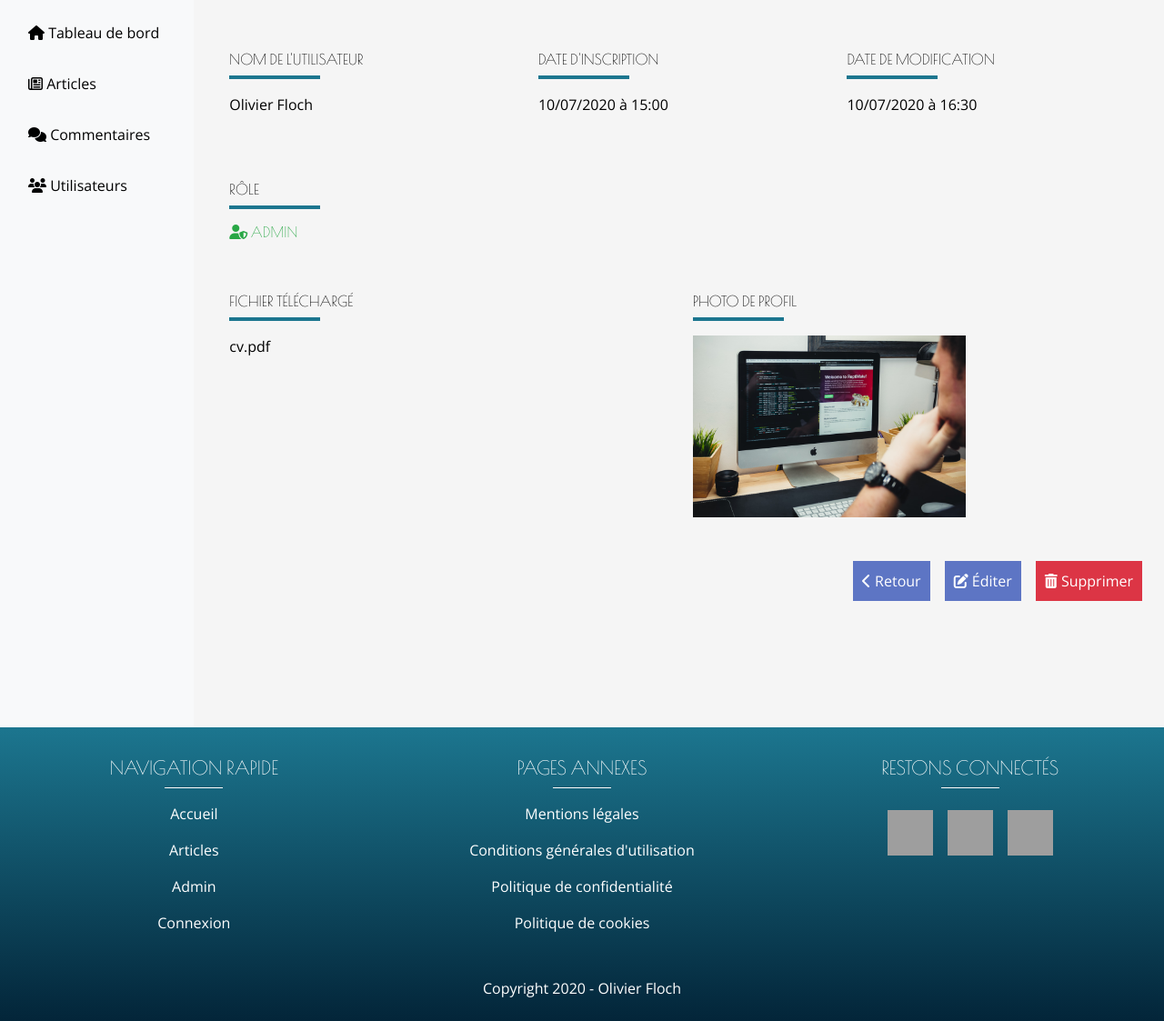
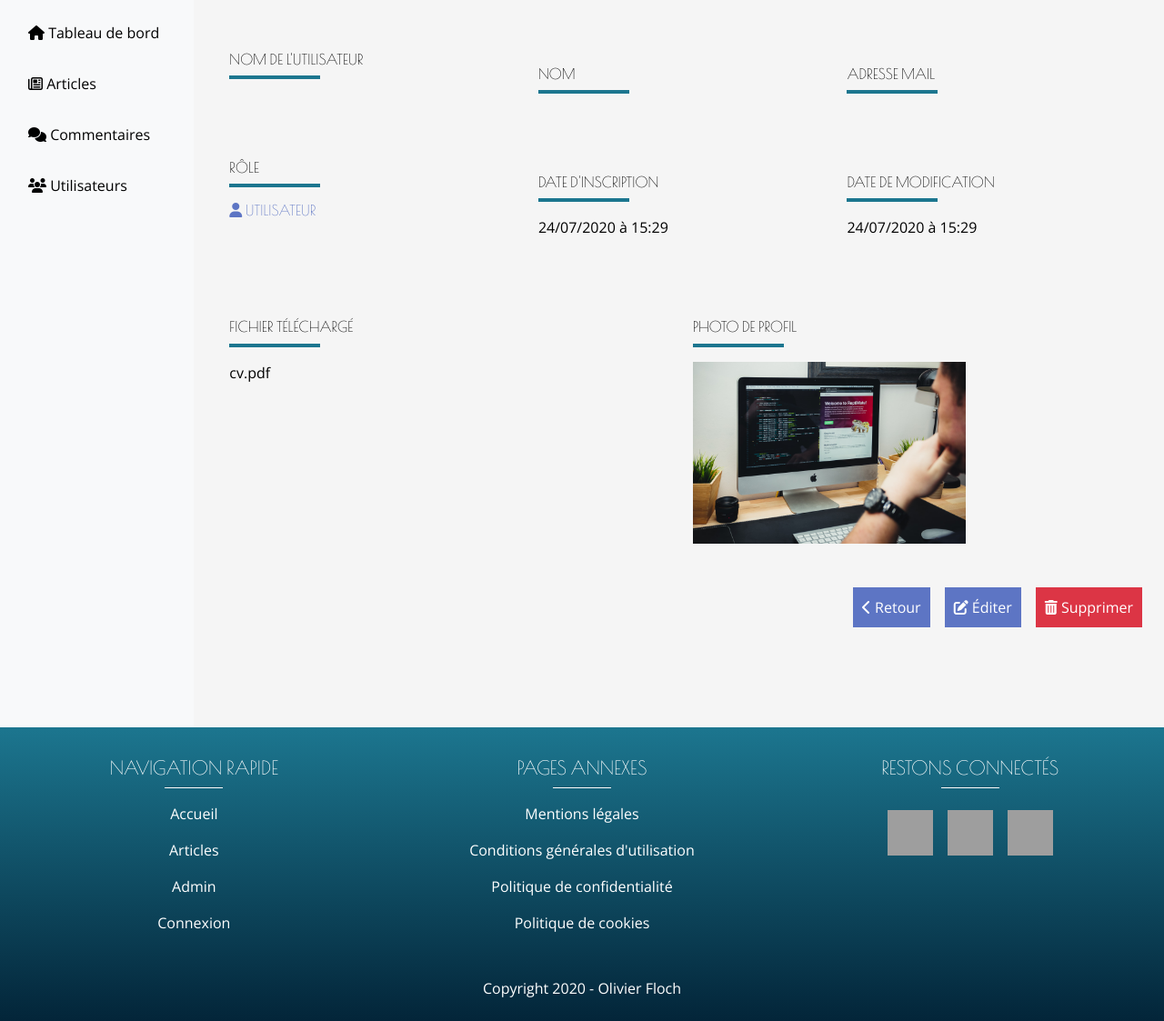
Before and after one commit to OlivierFL/blog, a PHP site: template templates/admin/user.html.twig in a window 1280 px wide. Shown: the part 90-1213 px from the top of the page at 91% size. Run offline with PHP 8.4, Linux system fonts and the light colour scheme; the template is opened without the code that fills it, so the values that code supplies are empty; some libraries are stand-ins or nearby versions; grey boxes are pictures that could not be loaded.

Commit message:
Get User detail from database and display it in admin "show user" frontend section

```diff
--- a/templates/admin/user.html.twig
+++ b/templates/admin/user.html.twig
@@ -8,37 +8,56 @@
         <div class="col-md-4">
           <h5>Nom de l'utilisateur</h5>
           <hr class="separator-blue-left">
-          <p>Olivier Floch</p>
+          <p>{{ user.user_name }}</p>
         </div>
-        <div class="col-md-4">
-          <h5>Date d'inscription</h5>
+        <div class="col-md-4 mt-3">
+          <h5>Nom</h5>
           <hr class="separator-blue-left">
-          <p>10/07/2020 à 15:00</p>
+          <p>{{ user.first_name }} {{ user.last_name }}</p>
         </div>
-        <div class="col-md-4">
-          <h5>Date de modification</h5>
+        <div class="col-md-4 mt-3">
+          <h5>Adresse mail</h5>
           <hr class="separator-blue-left">
-          <p>10/07/2020 à 16:30</p>
+          <p>{{ user.email }}</p>
         </div>
       </div>
     </section>
-    <section class="mb-5">
-      <div class="my-5">
-        <h5>Rôle</h5>
-        <hr class="separator-blue-left">
-        <h6 class="text-success">
-          <i class="fas fa-user-shield"></i>
-          admin
-        </h6>
+    <section class="mb-5 my-5">
+      <div class="row">
+        <div class="col-md-4">
+          <h5>Rôle</h5>
+          <hr class="separator-blue-left">
+          {% if user.role == 'admin' %}
+            <h6 class="text-success">
+              <i class="fas fa-user-shield"></i>
+              Admin
+            </h6>
+          {% else %}
+            <h6 class="text-primary">
+              <i class="fas fa-user"></i>
+              Utilisateur
+            </h6>
+          {% endif %}
+        </div>
+        <div class="col-md-4 mt-3">
+          <h5>Date d'inscription</h5>
+          <hr class="separator-blue-left">
+          <p>{{ user.created_at|date('d\/m\/Y \\à H:i', 'Europe/Paris') }}</p>
+        </div>
+        <div class="col-md-4 mt-3">
+          <h5>Date de modification</h5>
+          <hr class="separator-blue-left">
+          <p>{{ user.updated_at|date('d\/m\/Y \\à H:i', 'Europe/Paris') }}</p>
+        </div>
       </div>
     </section>
     <section class="mb-5 row">
-      <div class="col-md-6">
+      <div class="col-md-6 mt-3">
         <h5>Fichier téléchargé</h5>
         <hr class="separator-blue-left">
         <p>cv.pdf</p>
       </div>
-      <div class="col-md-6">
+      <div class="col-md-6 mt-3">
         <h5>Photo de profil</h5>
         <hr class="separator-blue-left">
         <img src="/public/img/andy-holmes-webyw4NsFPg-unsplash.jpg" alt="" height="200" width="300">
```
Also changed, not shown: src/Controller/AdminController.php (+8 -2 lines).
